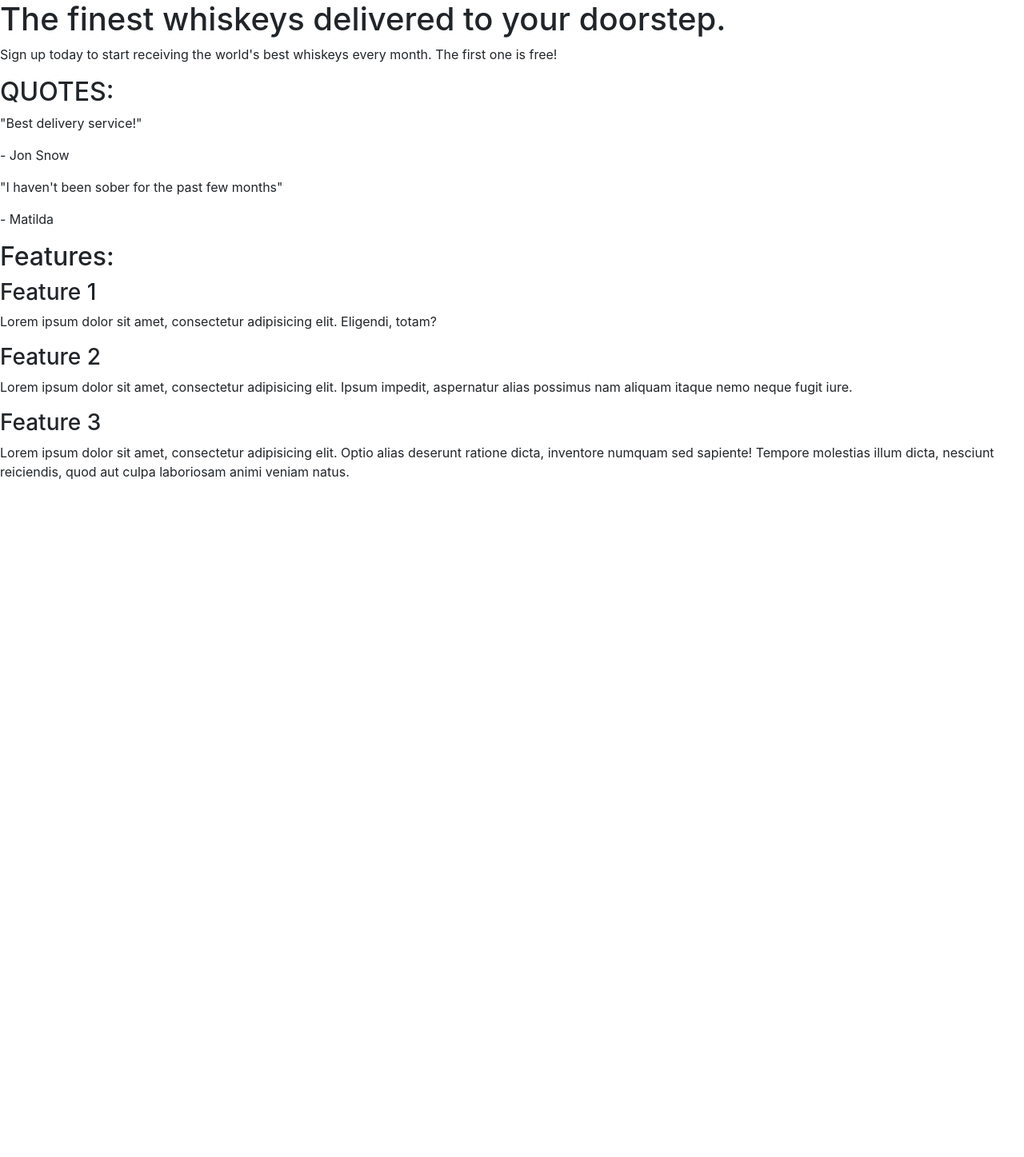
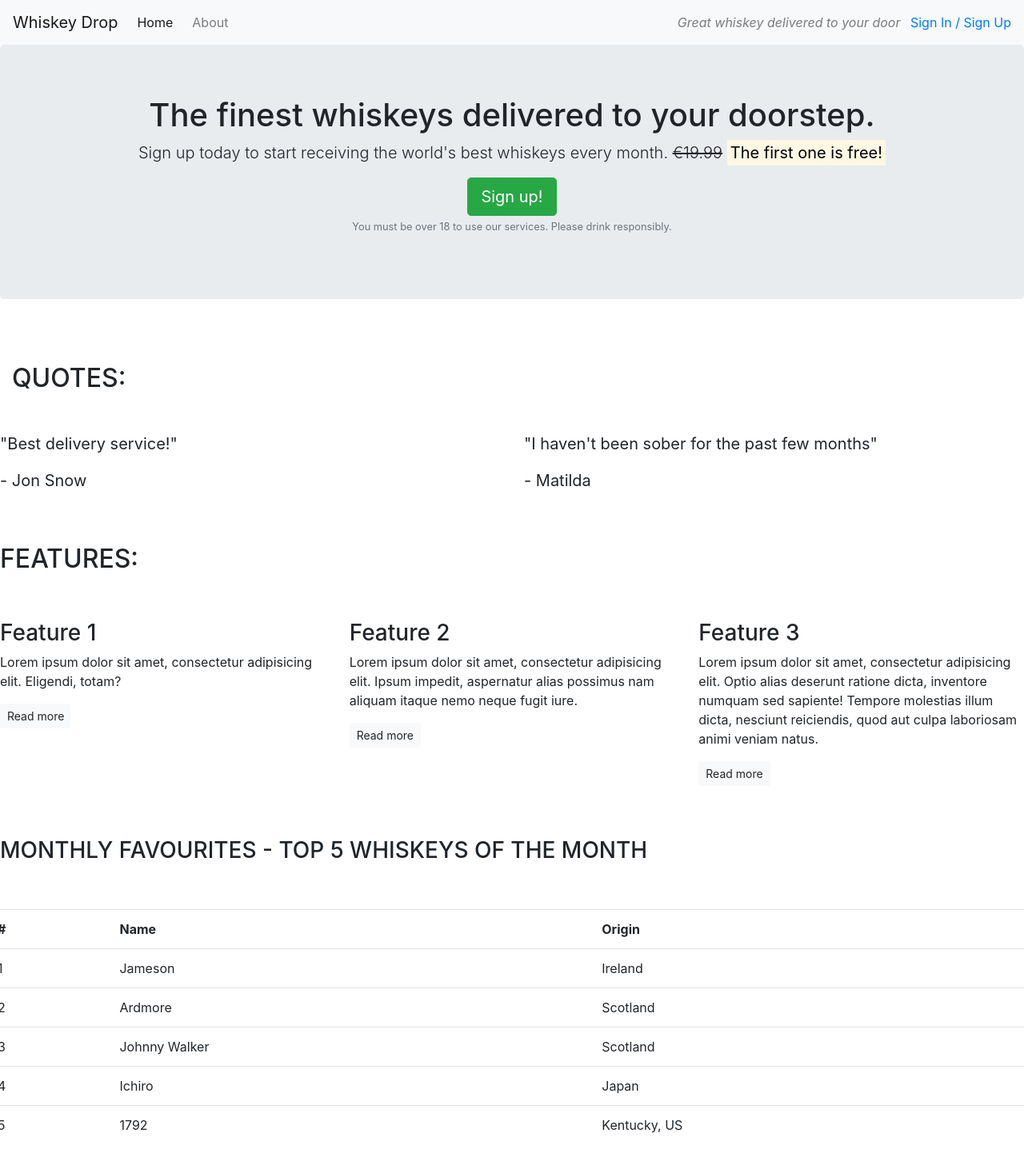
Before and after one commit to mkuti/Whiskey_website_using_Bootstrap, a plain HTML site: page index.html in a window 1280 px wide. Shown: the whole page at 80% size. Before the commit the page ends 800 px from the top, so only its background shows below. Drawn offline with nearby package versions, Linux system fonts and the light colour scheme.

Commit message:
bootstrap styles and grid added

```diff
--- a/index.html
+++ b/index.html
@@ -1,55 +1,158 @@
 <!DOCTYPE html>
 <html lang="en">
+
 <head>
     <meta charset="UTF-8">
     <meta name="viewport" content="width=device-width, initial-scale=1.0">
     <meta http-equiv="X-UA-Compatible" content="ie=edge">
-    <link rel="stylesheet" href="https://stackpath.bootstrapcdn.com/bootstrap/4.3.1/css/bootstrap.min.css">
+    <link rel="stylesheet" href="https://maxcdn.bootstrapcdn.com/bootstrap/4.1.3/css/bootstrap.min.css">
     <title>Whiskey Drop | Taste a new whiskey every month!</title>
 </head>
+
 <body>
+    <!-- nav -->
+    <nav class="navbar navbar-light navbar-expand-sm bg-light">
+        <a href="/" class="navbar-brand">
+                    Whiskey Drop</a>
+        <ul class="navbar-nav mr-auto">
+            <li class="active nav-item mr-2"><a class="nav-link" href="/">Home</a></li>
+            <li class="nav-item mr-2"><a class="nav-link" href="">About</a></li>
+            <li class="nav-item mr-2 d-block d-sm-none"><a class="nav-link" href="">Sign In / Sign Up</a></li>
+        </ul>
 
-    <article = "container">
+        <div class="d-none d-md-block">
+            <p class="navbar-text my-auto mr-2"><i>Great whiskey delivered to your door</i></p>
+            <a href="/login">Sign In / Sign Up</a>
+        </div>
+        <!--</div>-->
+    </nav>
+    <article="container mt-3">
 
-        <! call out section -->
-                <section class = "callout">
+        <!-- call out section -->
+        <div class="row">
+            <div class="col-12">
+                <section class="callout jumbotron text-center">
                     <h1>The finest whiskeys delivered to your doorstep.</h1>
-            <p>Sign up today to start receiving the world's best whiskeys every month. The first one is free!</p>
+                    <p class="lead">Sign up today to start receiving the world's best whiskeys every month. <s class="d-none d-sm-inline">€19.99</s>
+                    <span class="d-inline d-sm-none"><br></span>
+                    <strong><mark>The first one is free!</mark></strong></p>
+                    <button class="btn btn-success btn-lg">Sign up!</button>
+                    <p class="text-muted"><small>You must be over 18 to use our services. Please drink responsibly.</small></p>
                 </section>
+            </div>
+        </div>
 
-        <! Quotes -->
-        <section class = "quotes">
-            <h2 class = "text-uppercase">Quotes:</h2>
-            <div class = "quote">
+        <!-- Quotes -->
+        <section class="quotes">
+            <div class="col-12 my-5">
+                <h2 class="text-uppercase">Quotes:</h2>
+            </div>
+            <div class="row">
+                <div class="col-12 col-md-6">
+                    <blockquote class="blockquote">
                         <p>"Best delivery service!"</p>
                         <p>- Jon Snow</p>
+                    </blockquote>
                 </div>
-            <div class="quote">
+                <div class="col-12 col-md-6">
+                    <blockquote class="blockquote">
                         <p>"I haven't been sober for the past few months"</p>
                         <p>- Matilda</p>
+                    </blockquote>
+                </div>
             </div>
         </section>
 
-        <! Features -->
+        <!-- Features -->
+
         <section class="features">
-            <h2>Features:</h2>
+            <div class="row">
+                <div class="col-12 my-5">
+                    <h2 class="text-uppercase">Features:</h2>
+                </div>
+            </div>
+            <div class="row">
+                <div class="col-12 col-md-6 col-lg-4">
                     <div class="feature">
                         <h3>Feature 1</h3>
                         <p>Lorem ipsum dolor sit amet, consectetur adipisicing elit. Eligendi, totam?</p>
+                        <p><a class="btn btn-sm btn-light" href="">Read more</a></p>
+                    </div>
                 </div>
 
+                <div class="col-12 col-md-6 col-lg-4">
                     <div class=feature>
                         <h3>Feature 2</h3>
                         <p>Lorem ipsum dolor sit amet, consectetur adipisicing elit. Ipsum impedit, aspernatur alias possimus nam aliquam itaque nemo neque fugit iure.</p>
+                        <p><a class="btn btn-sm btn-light" href="">Read more</a></p>
+                    </div>
                 </div>
 
+                <div class="col-12 d-md-none d-lg-block col-lg-4">
                     <div class="feature">
                         <h3>Feature 3</h3>
                         <p>Lorem ipsum dolor sit amet, consectetur adipisicing elit. Optio alias deserunt ratione dicta, inventore numquam sed sapiente! Tempore molestias illum dicta, nesciunt reiciendis, quod aut culpa laboriosam animi veniam natus.</p>
+                        <p><a class="btn btn-sm btn-light" href="">Read more</a></p>
+                    </div>
+                </div>
             </div>
         </section>
 
+        </div>
+
+        <!-- Favorites -->
+
+        <section class="favorites">
+            <div class="row">
+                <div class="col-12 my-5">
+                    <h3 class="text-uppercase">Monthly Favourites - Top 5 whiskeys of the month</h3>
+                </div>
+            </div>
+            <div class="row">
+                <table class="table">
+                    <tr>
+                        <th scope="col">#</th>
+                        <th scope="col">Name</th>
+                        <th scope="col">Origin</th>
+                    </tr>
+
+                    <tr>
+                        <td scope="row">1</td>
+                        <td scope="row">Jameson</td>
+                        <td scope- "row">Ireland</td>
+                    </tr>
+
+                    <tr>
+                        <td scope="row">2</td>
+                        <td scope="row">Ardmore</td>
+                        <td scope="row">Scotland</td>
+                    </tr>
+
+                    <tr>
+                        <td scope="row">3</td>
+                        <td scope="row">Johnny Walker</td>
+                        <td scope="row">Scotland</td>
+                    </tr>
+
+                    <tr>
+                        <td scope="row">4</td>
+                        <td scope="row">Ichiro</td>
+                        <td scope="row">Japan</td>
+                    </tr>
+
+                    <tr>
+                        <td scope="row">5</td>
+                        <td scope="row">1792</td>
+                        <td scope="row">Kentucky, US</td>
+                    </tr>
+
+                </table>
+            </div>
+        </section>
+        </div>
+        </div>
         </article>
 
 </body>
+
 </html>
```
Lines whose indentation alone changed are shown as unchanged.
